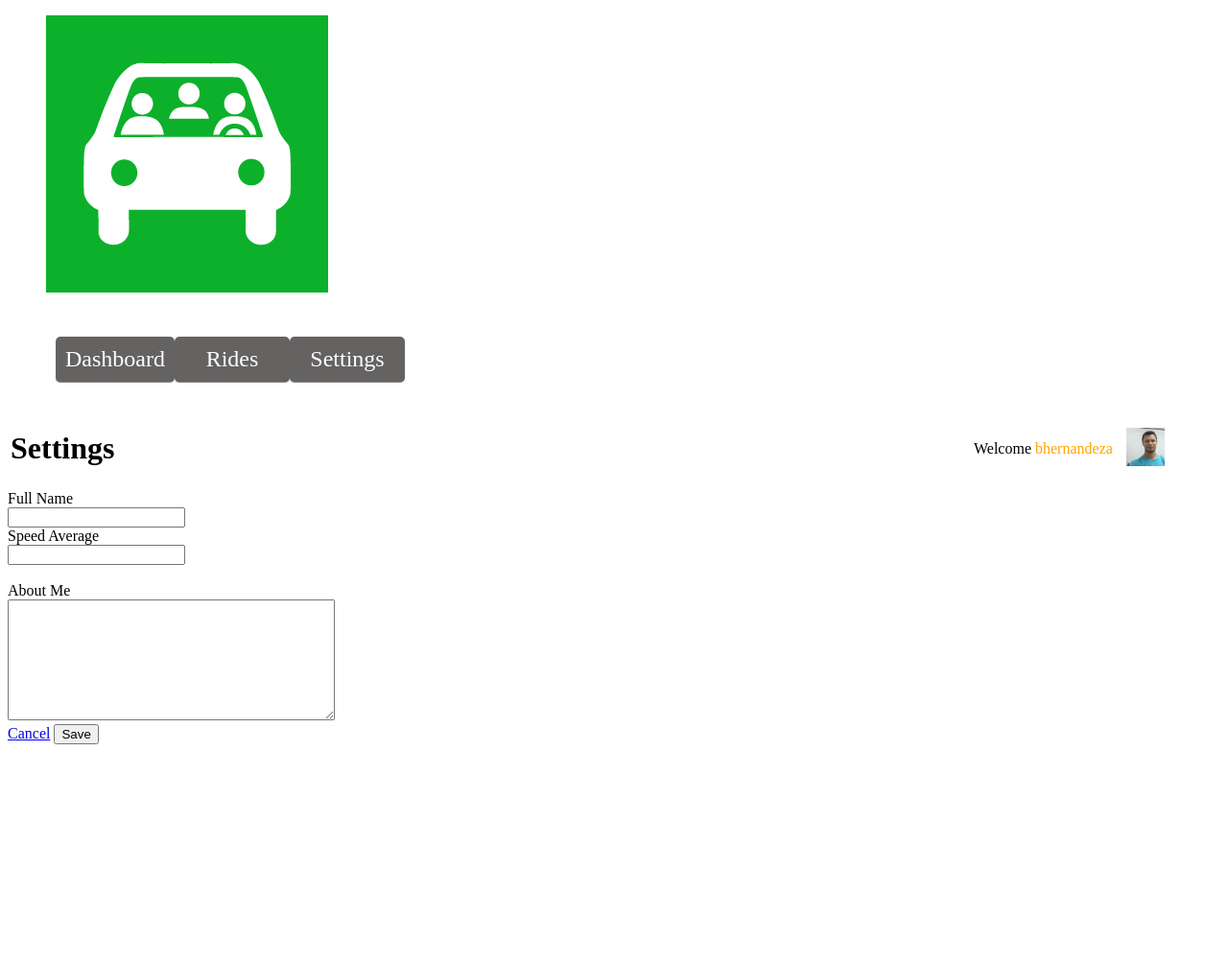
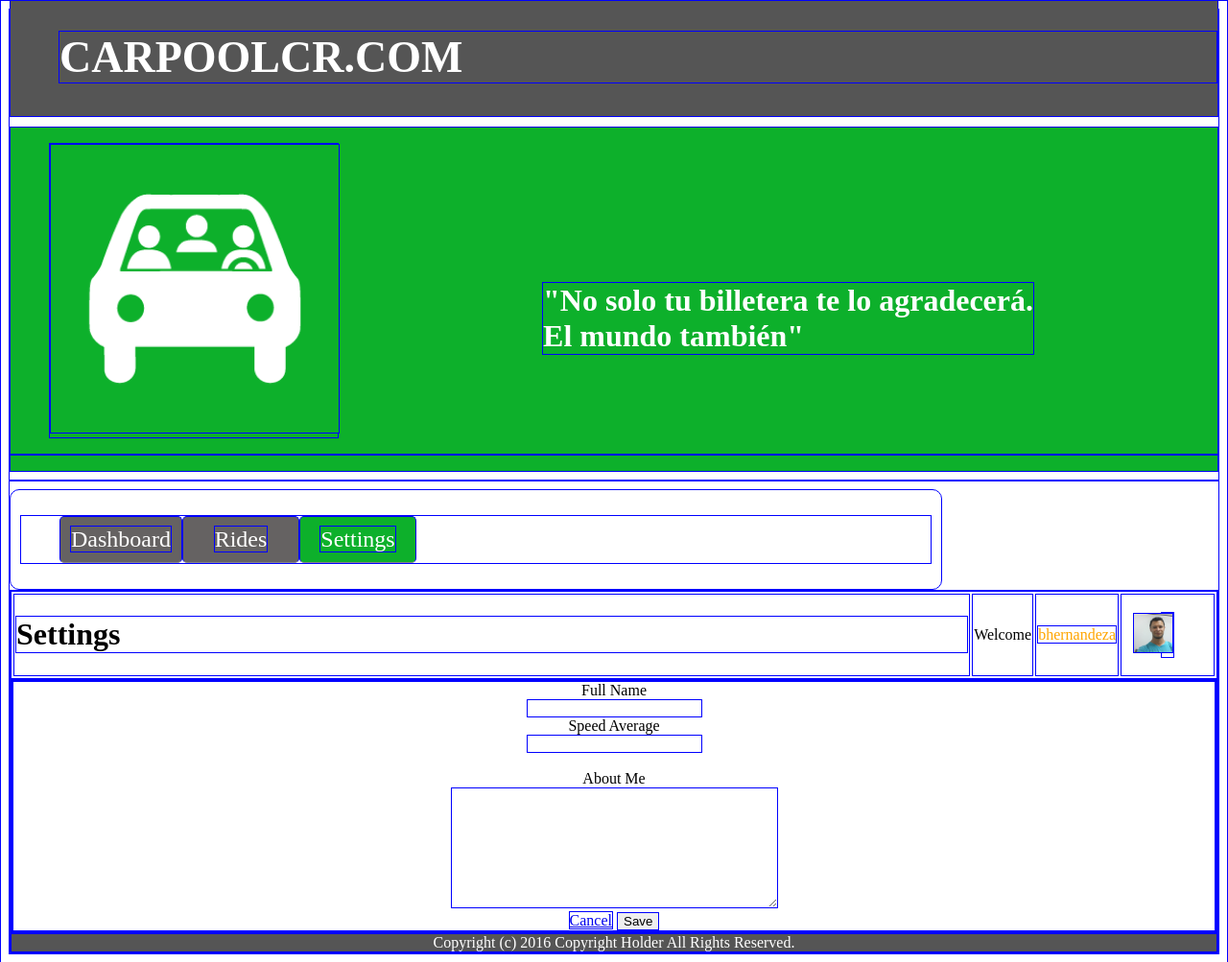
Before and after one commit to andres9366ha/ByronHProyecto1, a plain HTML site: page settings.html in a window 1280 px wide. Shown: the whole page at 96% size. Before the commit the page ends 800 px from the top, so only its background shows below. Drawn offline with Linux system fonts and the light colour scheme.

Commit message:
commit 24 06 2016

```diff
--- a/dashStyles.css
+++ b/dashStyles.css
@@ -1,7 +1,18 @@
-*{border: 1px solid blue};
+*{
+  border: 1px solid blue;
+}
 
 body{
   background-color: white;
+}
+
+#botonSelec{
+  background: rgb(13, 176, 43);
+  font-size: 1.5em;
+  border-radius:5px;
+  border-bottom: 1px solid #888;
+  padding: 10px;
+  text-align:center;
 }
 
 div#containerTop{
@@ -70,7 +81,7 @@ nav li{
 
 
 nav ul li:hover{
-  background: rgb(13, 176, 43);
+  background: #000000;
 }
 
 #tableTr{
@@ -89,6 +100,7 @@ div table td{
 #dash{
   width: 1300px;
 }
+
 a{
   text-decoration: none;
   color: orange;
@@ -103,11 +115,11 @@ a{
 fieldset{
   width: 800px;
   text-align: center;
-  margin-right: -100px;
 }
 
 table.box{
   width: 1000px;
+  border-collapse: collapse;
 }
 
 table.box th{
@@ -116,6 +128,10 @@ table.box th{
 
 table.box td{
   padding: 15px;
+}
+
+#prueba{
+  align-content: center;
 }
 
 #btnPlus{
--- a/settings.html
+++ b/settings.html
@@ -7,22 +7,26 @@
     <link rel="stylesheet" href="settingsStyles.css">
   </head>
   <body>
+    <div id="containerTop">
+      <h1 id="hcarpool">CARPOOLCR.COM</h1>
+    </div>
     <header>
       <figure><img src="head.png" alt="Imagen Carpooling">
       </figure>
+      <p><strong>"No solo tu billetera te lo agradecerá. <br>El mundo también"</strong></p>
     </header>
-
+    <hr>
     <nav>
       <ul>
-        <li><a title="Dashboard" href="#">Dashboard</a></li>
-        <li><a title="Rides" href="#">Rides</a></li>
-        <li><a title="Settings" href="#">Settings</a></li>
+        <li><a title="Dashboard" href="dashboard.html" target="_parent">Dashboard</a></li>
+        <li><a title="Rides" href="rides.html" target="_parent">Rides</a></li>
+        <li id="botonSelec"><a title="Settings" href="settings.html" target="_self">Settings</a></li>
       </ul>
     </nav>
 
     <div>
       <table>
-        <td id="dash">
+        <td id="settings">
           <h1 class="toTable">Settings</h1>
         </td>
         <td>
@@ -37,6 +41,7 @@
       </table>
 
       <section>
+        <div align="center">
           <form>
             Full Name <br>
             <input type="text" name="Full name"><br>
@@ -48,6 +53,11 @@
             <a href="dashboard.html">Cancel</a>
             <input type="submit" name="Save" value="Save">
           </form>
+        </div>
       </section>
+
+      <footer>Copyright (c) 2016 Copyright Holder All Rights Reserved.</footer>
+
+
   </body>
 </html>
--- a/settingsStyles.css
+++ b/settingsStyles.css
@@ -1,3 +1,51 @@
+*{
+  border: 1px solid blue;
+}
+
+#botonSelec{
+  background: rgb(13, 176, 43);
+  font-size: 1.5em;
+  border-radius:5px;
+  border-bottom: 1px solid #888;
+  padding: 10px;
+  text-align:center;
+}
+
+div#containerTop{
+  height: 120px;
+  background: rgb(85, 85, 85);
+  margin-top: -10px;
+}
+
+h1#hcarpool{
+    font-size: 46px;
+    color: white;
+    margin-left: 50px;
+}
+
+header{
+  background: rgb(13, 176, 43);
+  margin-top: 10px;
+}
+
+header figure{
+  width: 300px;
+}
+
+header img{
+  width: 300px;
+  height: 300px;
+}
+
+header p strong{
+  margin-top: -180px;
+  margin-right: 190px;
+  color: white;
+  font-size: 32px;
+  float: right;
+}
+
+
 nav{
   border-radius: 10px;
   padding: 10px;
@@ -37,8 +85,8 @@ div table td{
   align-content: center;
 }
 
-#dash{
-  width: 1000px;
+#settings{
+  width: 1300px;
 }
 
 td a{
@@ -51,3 +99,9 @@ td a{
   width: 40px;
   height: 40px;
 }
+
+footer{
+  text-align: center;
+  background: rgb(85, 85, 85);
+  color: white;
+}
```
Also changed, not shown: dashboard.html (+9 -5 lines). Lines whose indentation alone changed are shown as unchanged.
